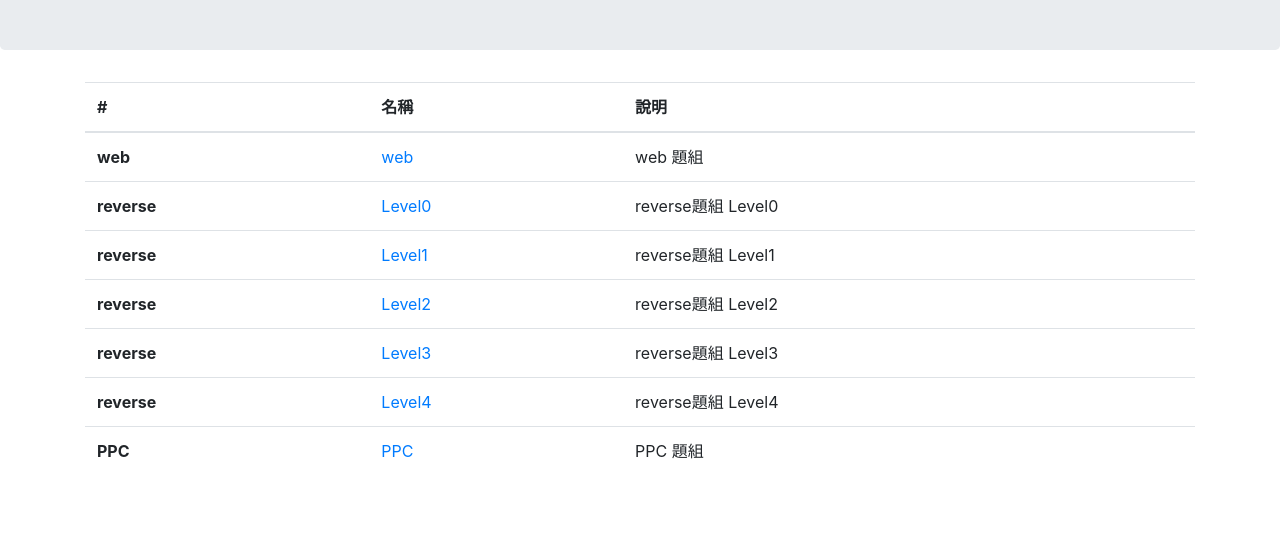
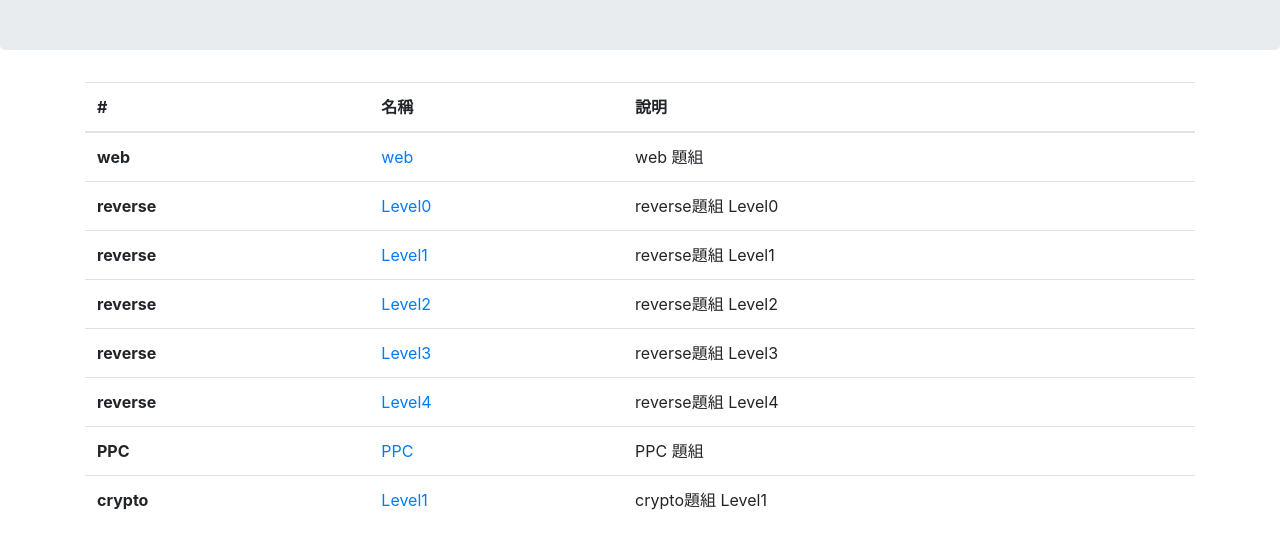
Before and after one commit to jason3e7/2356047900, a plain HTML site: page docs/index.html in a window 1280 px wide. Shown: the part 172-720 px from the top of the page. Drawn offline with Linux system fonts and the light colour scheme.

Commit message:
add cryptoLevel1_caesarCipher

```diff
--- a/docs/index.html
+++ b/docs/index.html
@@ -60,6 +60,11 @@
         <td><a href="reveal.html?name=PPC">PPC</a></td>
         <td>PPC 題組</td>
       </tr>
+      <tr>
+        <th scope="row">crypto</th>
+        <td><a href="reveal.html?name=cryptoLevel1">Level1</a></td>
+        <td>crypto題組 Level1</td>
+      </tr>
     </tbody>
   </table>
 </div>
```
Also changed, not shown: 1 other file.
